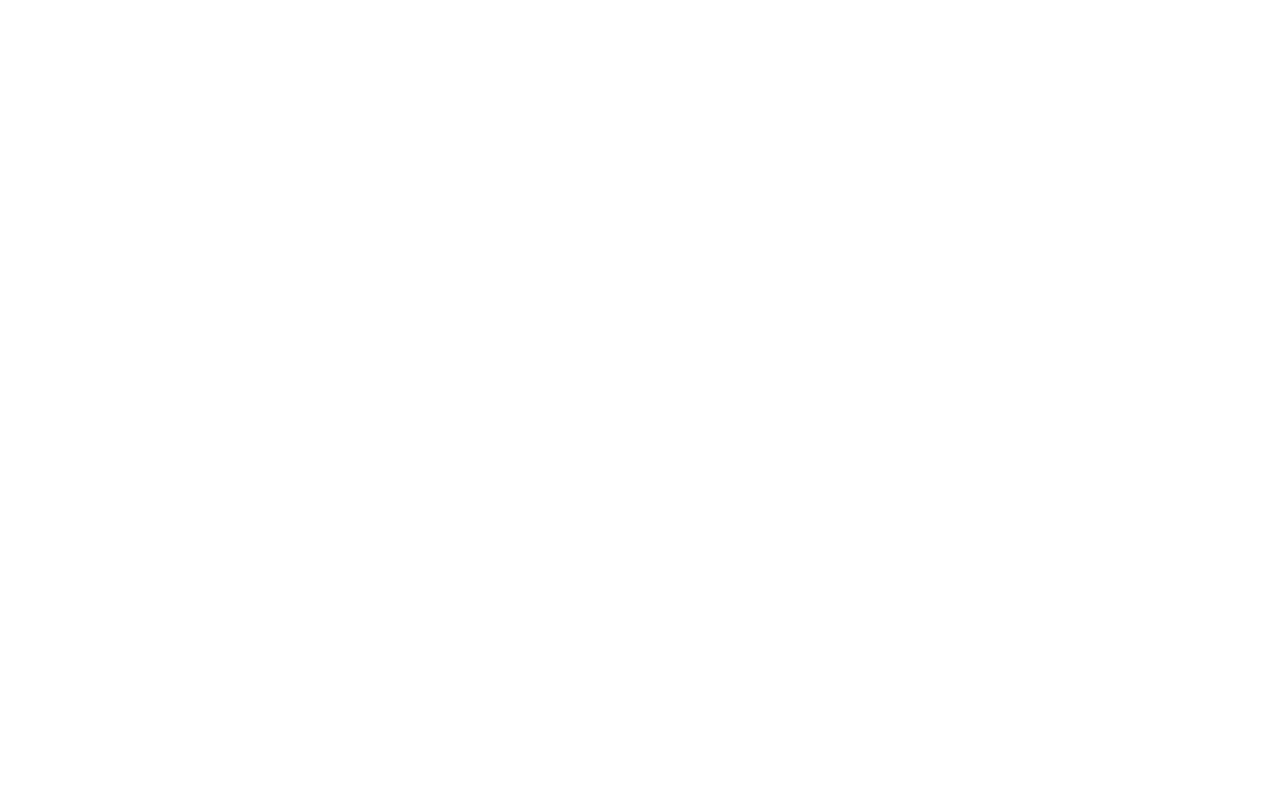
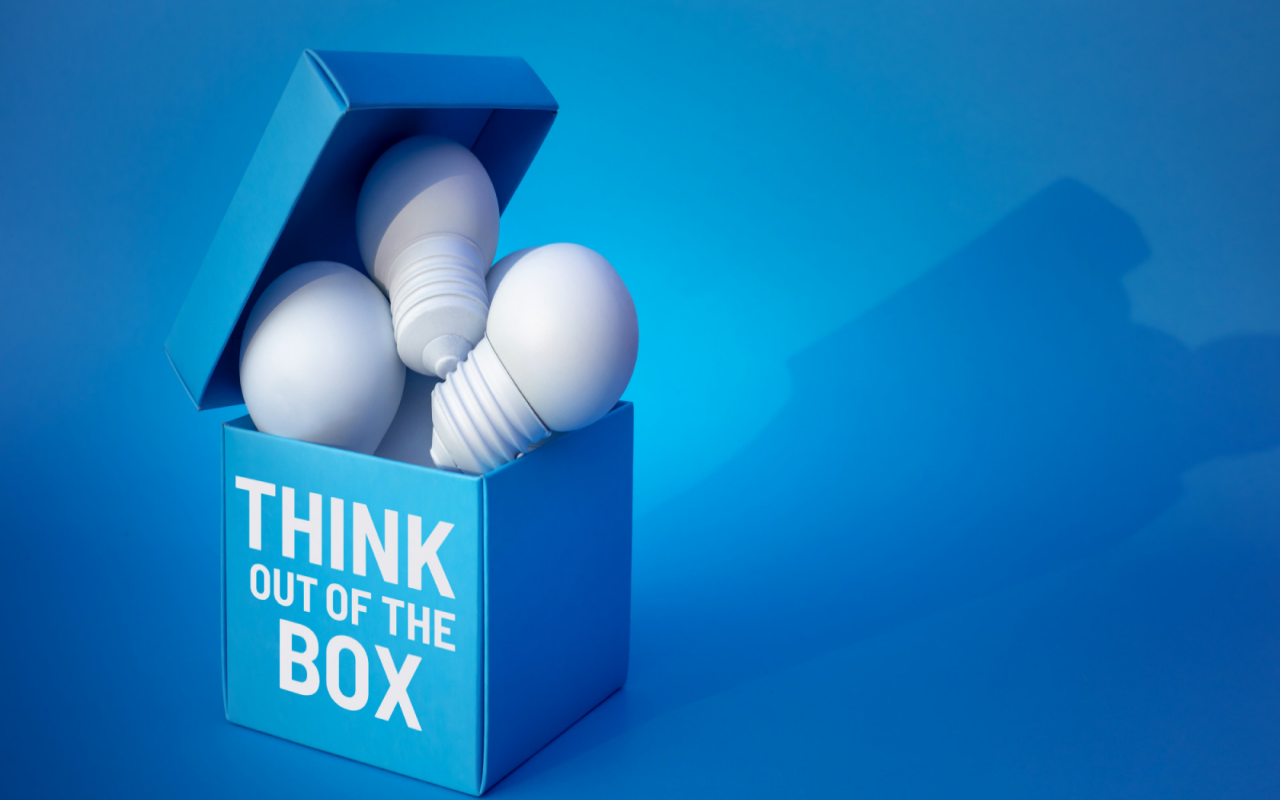
Before and after one commit to JabirH0ssain/new-year, a plain HTML site: page index.html in a window 1280 px wide. Drawn offline with Linux system fonts and the light colour scheme.

Commit message:
added the banner

```diff
--- a/index.html
+++ b/index.html
@@ -4,9 +4,14 @@
     <meta charset="UTF-8">
     <meta name="viewport" content="width=device-width, initial-scale=1.0">
     <title>New Year Resolution</title>
+    <link rel="stylesheet" href="styles.css">
 </head>
 <body>
-    <header>
+    <header class="header">
+        <div class="banner">
+            <img src="./images/banner/banner3.png" alt="">
+
+        </div>
 
     </header>
 
--- /dev/null
+++ b/styles.css
@@ -0,0 +1,16 @@
+*{
+    margin: 0;
+    padding: 0;
+    font-family: Arial, Helvetica, sans-serif;
+}
+
+.banner{
+
+    width: 100vw;
+    height: 100vh;
+}
+
+.banner>img{
+    height: 100vh;
+    width: 100vw;
+}
```
Also changed, not shown: images/banner/banner1.png (added), images/banner/banner2.png (added), images/banner/banner3.png (added), images/gradient1.png (added), images/gradient2.png (added), images/gradient3.png (added), images/icons/ecom.png (added), images/icons/fb.png (added), images/icons/js.png (added), images/icons/smoke.png (added), images/icons/twitter.png (added), images/icons/web.png (added), images/icons/youtube.png (added), images/person.png (added), 1 more files.
